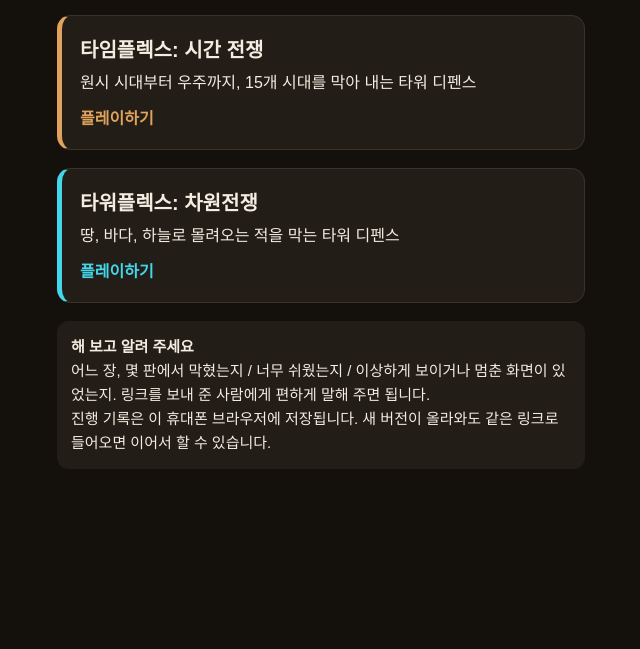
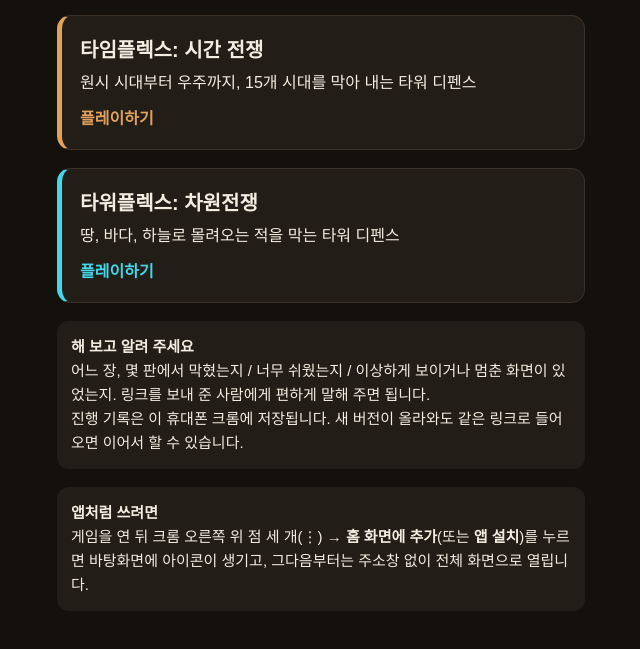
Before and after one commit to jjuni5885-commits/Tower-test, a plain HTML site: page index.html in a window 1280 px wide. Shown: the part 113-762 px from the top of the page, without its empty margins (319-959 px from the left). Drawn offline with Linux system fonts and the light colour scheme.

Commit message:
첫 화면: 크롬으로 열기, 홈 화면 추가 안내

```diff
--- a/index.html
+++ b/index.html
@@ -1,6 +1,6 @@
 <!DOCTYPE html>
 <html lang="ko">
-<head>
+<head><script>(function(){var u=navigator.userAgent,h=location.href;if(/KAKAOTALK/i.test(u)){location.href="kakaotalk://web/openExternal?url="+encodeURIComponent(h);}else if(/Android/i.test(u)&&/(Instagram|FBAN|FBAV|NAVER|Line\/|DaumApps|; wv\))/i.test(u)){location.href="intent://"+h.replace(/^https?:\/\//,"")+"#Intent;scheme=https;package=com.android.chrome;end";}})();</script>
 <meta charset="utf-8">
 <meta name="viewport" content="width=device-width,initial-scale=1,viewport-fit=cover">
 <title>타워 디펜스 테스트</title>
@@ -43,7 +43,12 @@ a.card:active { transform:scale(0.99); }
   <div class="note">
     <b>해 보고 알려 주세요</b><br>
     어느 장, 몇 판에서 막혔는지 / 너무 쉬웠는지 / 이상하게 보이거나 멈춘 화면이 있었는지. 링크를 보내 준 사람에게 편하게 말해 주면 됩니다.<br>
-    진행 기록은 이 휴대폰 브라우저에 저장됩니다. 새 버전이 올라와도 같은 링크로 들어오면 이어서 할 수 있습니다.
+    진행 기록은 이 휴대폰 크롬에 저장됩니다. 새 버전이 올라와도 같은 링크로 들어오면 이어서 할 수 있습니다.
+  </div>
+
+  <div class="note">
+    <b>앱처럼 쓰려면</b><br>
+    게임을 연 뒤 크롬 오른쪽 위 점 세 개(⋮) → <b>홈 화면에 추가</b>(또는 <b>앱 설치</b>)를 누르면 바탕화면에 아이콘이 생기고, 그다음부터는 주소창 없이 전체 화면으로 열립니다.
   </div>
 </main>
 </body>
```
Also changed, not shown: 1 other file.
